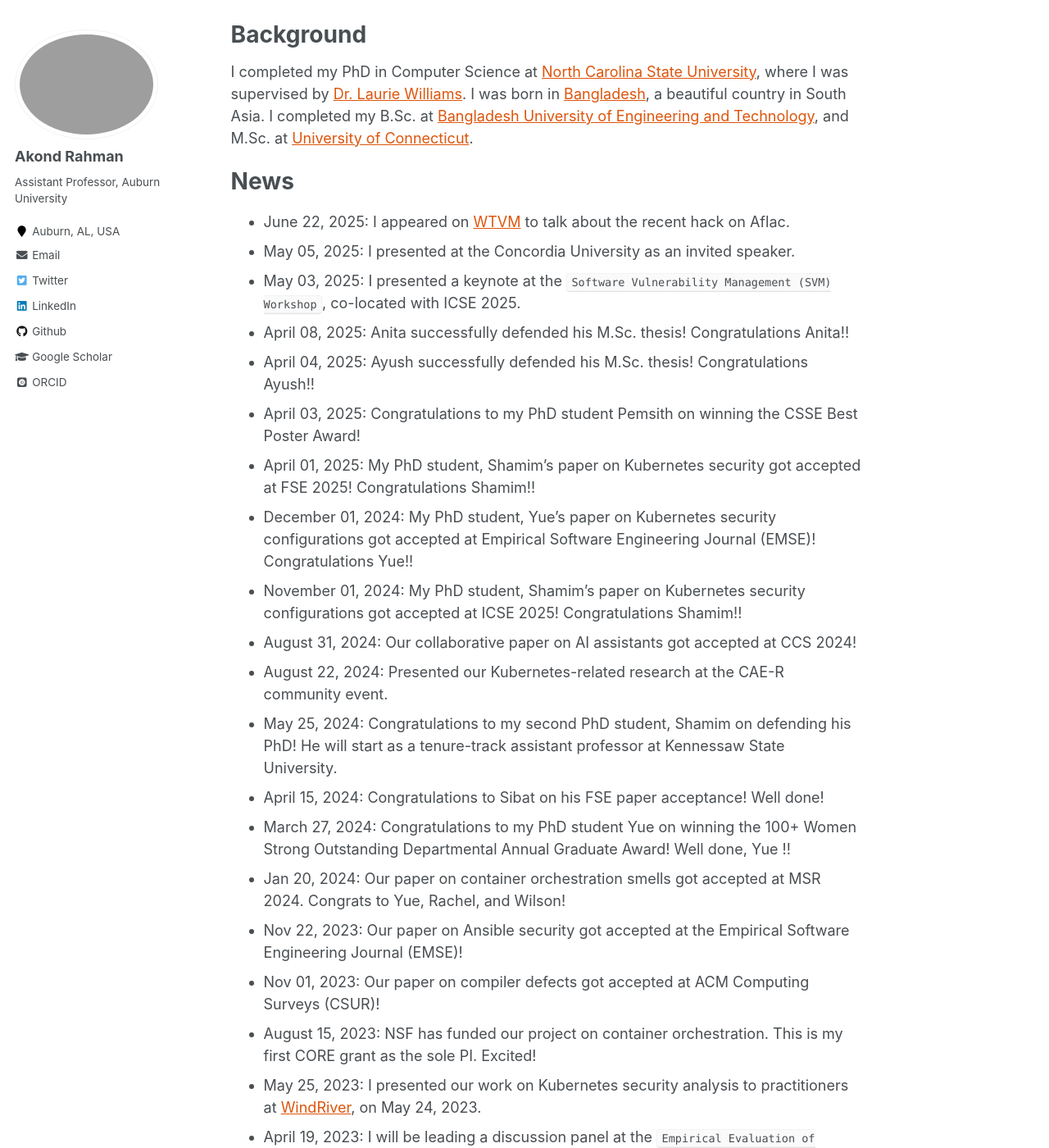
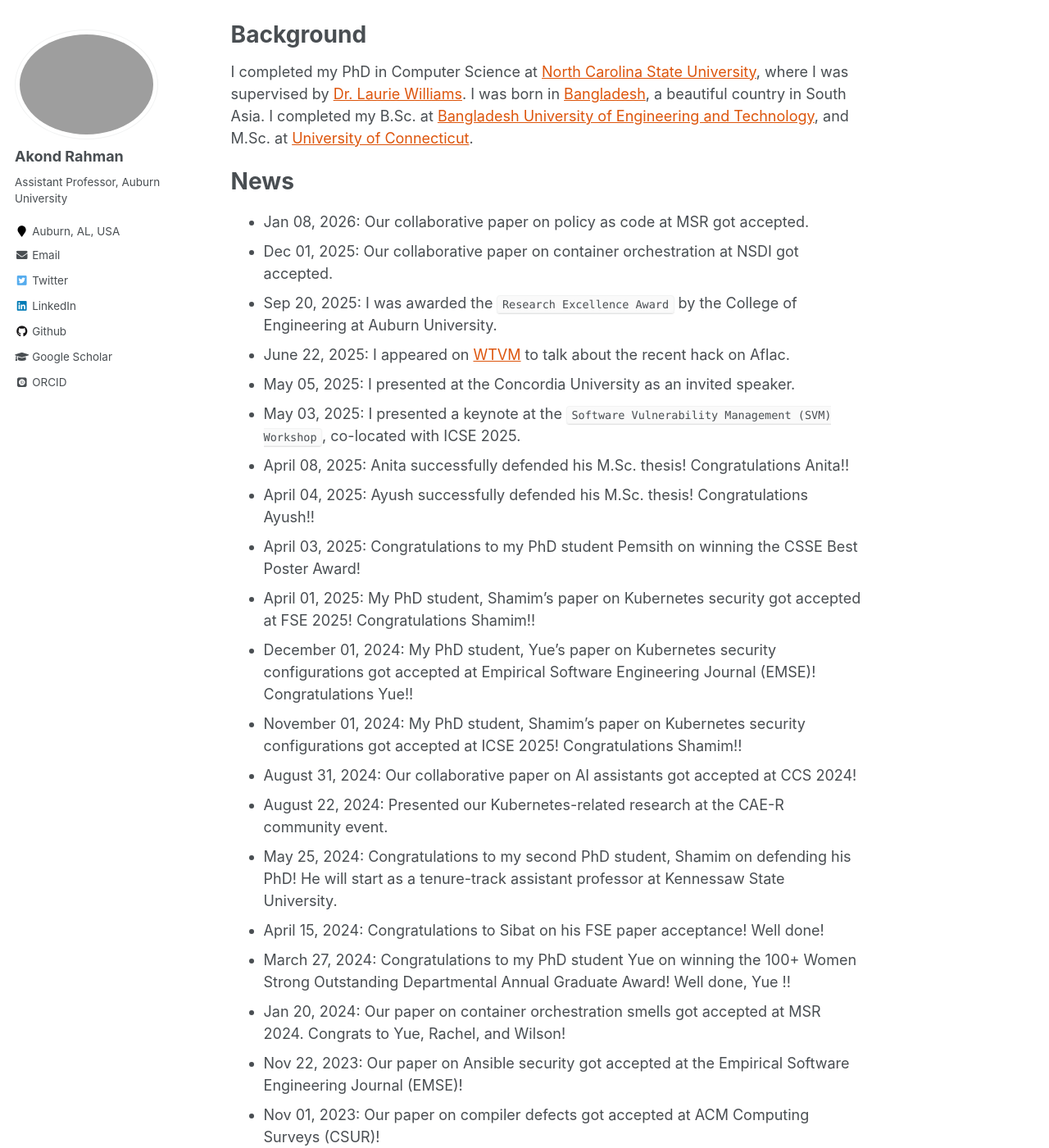
Before and after one commit to akondrahman/akondrahman.github.io, a Jekyll site: the page built from _pages/about.md, in a window 1280 px wide and 1400 px high, scrolled down 732 px. Shown: the whole window at 82% size. Built offline with Jekyll 4.4.1, drawn with Linux system fonts in a browser that asks for light colours; some web fonts are replaced; some of the changed text lies outside the part shown.

Commit message:
tse update

```diff
--- a/_pages/about.md
+++ b/_pages/about.md
@@ -31,6 +31,9 @@ I completed my PhD in Computer Science at [North Carolina State University](http
 
 News
 ======
+- Jan 08, 2026: Our collaborative paper on policy as code at MSR got accepted.
+- Dec 01, 2025: Our collaborative paper on container orchestration at NSDI got accepted.
+- Sep 20, 2025: I was awarded the `Research Excellence Award` by the College of Engineering at Auburn University.
 - June 22, 2025: I appeared on [WTVM](https://www.wtvm.com/2025/06/20/aflac-confirms-customers-data-breached-cyberattack/) to talk about the recent hack on Aflac.
 - May 05, 2025: I presented at the Concordia University as an invited speaker.
 - May 03, 2025: I presented a keynote at the `Software Vulnerability Management (SVM) Workshop`, co-located with  ICSE 2025.
@@ -49,8 +52,6 @@ News
 - Nov 22, 2023: Our paper on Ansible security got accepted at the Empirical Software Engineering Journal (EMSE)!
 - Nov 01, 2023: Our paper on compiler defects got accepted at ACM Computing Surveys (CSUR)!
 - August 15, 2023: NSF has funded our project on container orchestration. This is my first CORE grant as the sole PI. Excited!
-- May 25, 2023: I presented our work on Kubernetes security analysis to practitioners at [WindRiver](https://www.windriver.com/), on May 24, 2023.
-- April 19, 2023: I will be leading a discussion panel at the `Empirical Evaluation of Secure Development Processes` Dagstuhl Seminar. Second time this year!
 - April 06, 2023: Our paper got accepted at the IEEE Transactions on Software Engineering (TSE) Journal!
 - March 30, 2023: Congrats to Brinto and Ruanak on their paper acceptance at the Empirical Software Engineering Journal (EMSE)!
 - Feb 10, 2023: Our grant on software supply chain security was funded. Thanks NSA!
```
Also changed, not shown: _publications/msr26.md (added, +17 -0 lines), _publications/nsdi26.md (+2 -2 lines), _publications/tse26.md (added, +12 -0 lines), 3 other files.
